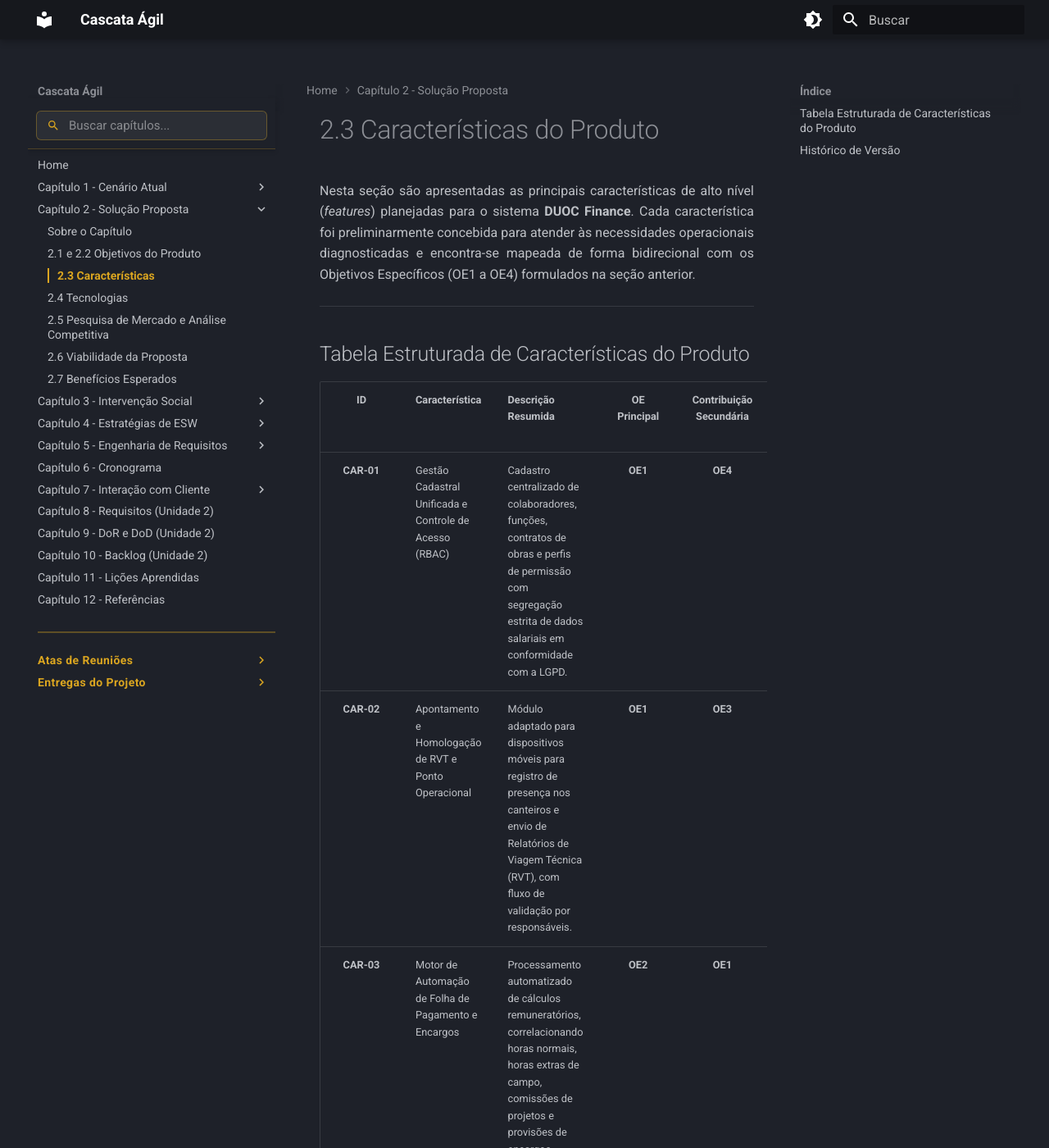
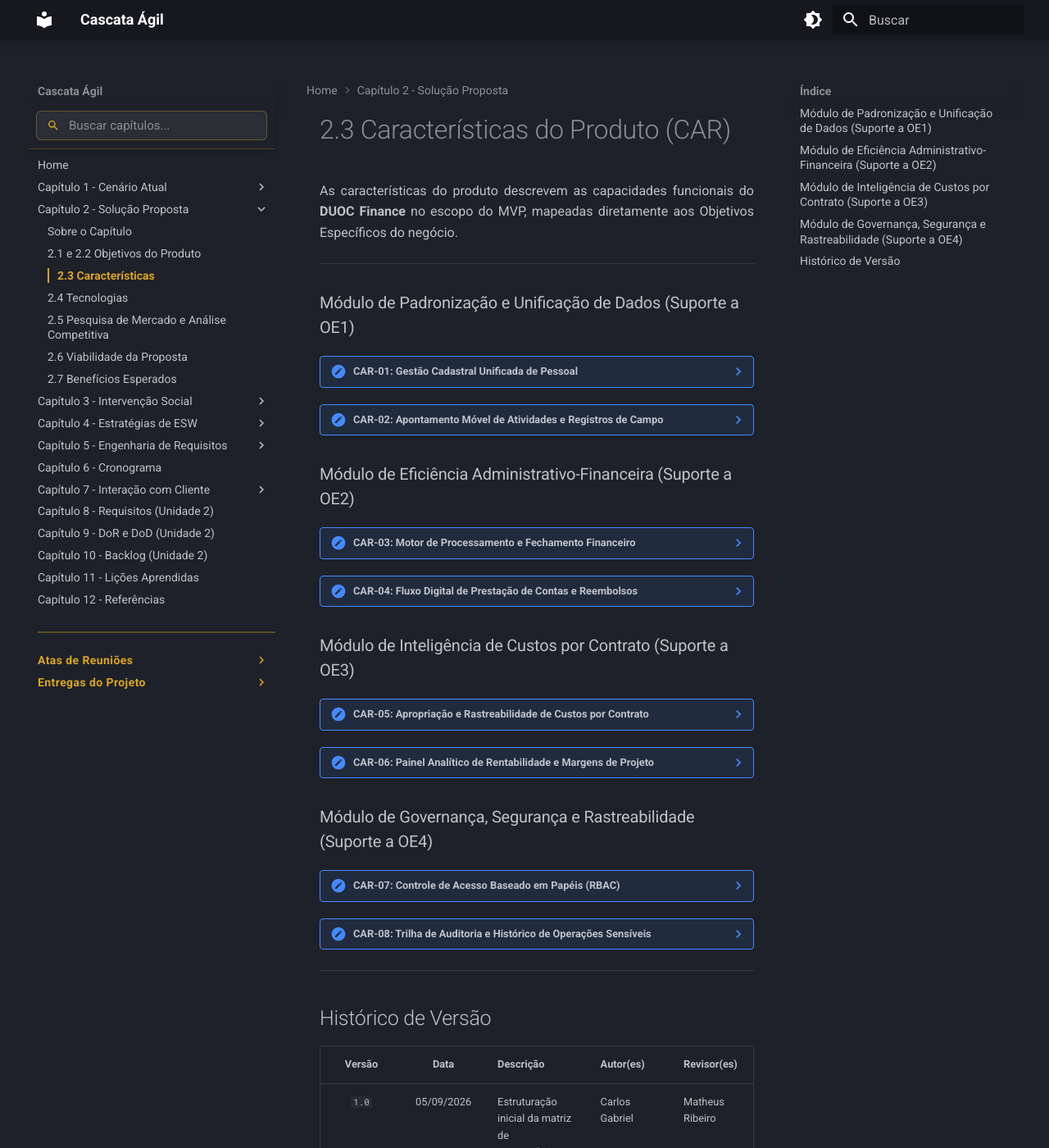
Before and after one commit to mdsreq-fga-unb/REQ-2026.2-T01-DUOC-Finance, an MkDocs documentation site: the page built from docs/visao-produto/capitulo-2/2.3-caracteristicas.md, in a window 1280 px wide and 1400 px high. Shown: the whole window at 82% size. Built offline with MkDocs 1.6.1 and Material for MkDocs 9.7.7, drawn with Linux system fonts in a browser that asks for light colours; some of the changed text lies outside the part shown.

Commit message:
docs(visao-produto): refatorar objetivos, caracteristicas e chips de tecnologias
- Purifica Objetivo Geral e Objetivos Específicos sob a Pirâmide de Abstração
- Converte Características da Solução (CAR-01 a CAR-08) em cards limpos vinculados ao MVP
- Posiciona tags de linguagens e tecnologias abaixo dos títulos em div dedicada
- Atualiza sumário e histórico do Capítulo 2

```diff
--- a/docs/visao-produto/capitulo-2/2.3-caracteristicas.md
+++ b/docs/visao-produto/capitulo-2/2.3-caracteristicas.md
@@ -1,17 +1,80 @@
-# 2.3 Características do Produto
+# 2.3 Características do Produto (CAR)
 
-Nesta seção são apresentadas as principais características de alto nível (*features*) planejadas para o sistema **DUOC Finance**. Cada característica foi preliminarmente concebida para atender às necessidades operacionais diagnosticadas e encontra-se mapeada de forma bidirecional com os Objetivos Específicos (OE1 a OE4) formulados na seção anterior.
+As características do produto descrevem as capacidades funcionais do **DUOC Finance** no escopo do MVP, mapeadas diretamente aos Objetivos Específicos do negócio.
 
 ---
 
-## Tabela Estruturada de Características do Produto
+### Módulo de Padronização e Unificação de Dados (Suporte a OE1)
 
-| ID | Característica | Descrição Resumida | OE Principal | Contribuição Secundária | Valor de Negócio Principal |
-| :---: | :--- | :--- | :---: | :---: | :--- |
-| **CAR-01** | Gestão Cadastral Unificada e Controle de Acesso (RBAC) | Cadastro centralizado de colaboradores, funções, contratos de obras e perfis de permissão com segregação estrita de dados salariais em conformidade com a LGPD. | **OE1** | **OE4** | Elimina duplicidades cadastrais em planilhas dispersas e protege dados sensíveis da equipe contra acessos indevidos. |
-| **CAR-02** | Apontamento e Homologação de RVT e Ponto Operacional | Módulo adaptado para dispositivos móveis para registro de presença nos canteiros e envio de Relatórios de Viagem Técnica (RVT), com fluxo de validação por responsáveis. | **OE1** | **OE3** | Garante tempestividade e fidedignidade nos registros de campo, eliminando o extravio de informações físicas e atritos no fechamento. |
-| **CAR-03** | Motor de Automação de Folha de Pagamento e Encargos | Processamento automatizado de cálculos remuneratórios, correlacionando horas normais, horas extras de campo, comissões de projetos e provisões de encargos. | **OE2** | **OE1** | Reduz o tempo de conferência da folha de dias para horas, mitigando erros manuais de cálculo e riscos de passivos trabalhistas. |
-| **CAR-04** | Gestão de Reembolsos e Apropriação de Custo por Contrato | Submissão digital de comprovantes de despesas operacionais (quilometragem, alimentação, hospedagem) e apropriação direta do custo de pessoal ao projeto correspondente. | **OE3** | **OE2** | Concede visibilidade imediata sobre a margem de lucro líquida de cada obra, evitando estouros orçamentários silenciosos. |
+<a id="car-01"></a>
+??? note "CAR-01: Gestão Cadastral Unificada de Pessoal"
+
+    * **Valor de Negócio:** Consolida uma base cadastral única e fidedigna para a DUOC, eliminando redundâncias cadastrais, divergências de informações e retrabalho decorrente de planilhas paralelas de RH e financeiro.
+    * **OEs Relacionadas:**
+        * **OE Principal:** [OE1: Padronizar e Unificar os Dados](2.1-2.2-objetivos.md#oe1-padronizar-e-unificar-os-dados)
+        * **Contribuição Secundária:** [OE2: Aumentar a Eficiência Administrativo-Financeira](2.1-2.2-objetivos.md#oe2-aumentar-a-eficiencia-administrativo-financeira)
+
+<a id="car-02"></a>
+??? note "CAR-02: Apontamento Móvel de Atividades e Registros de Campo"
+
+    * **Valor de Negócio:** Padroniza e agiliza a captação de dados diretamente no canteiro de obras e em viagens técnicas, erradicando a perda de anotações físicas em papel e mensagens dispersas no WhatsApp.
+    * **OEs Relacionadas:**
+        * **OE Principal:** [OE1: Padronizar e Unificar os Dados](2.1-2.2-objetivos.md#oe1-padronizar-e-unificar-os-dados)
+        * **Contribuição Secundária:** [OE3: Transparecer as informações sobre os Custos por Contrato](2.1-2.2-objetivos.md#oe3-transparecer-as-informacoes-sobre-os-custos-por-contrato)
+
+### Módulo de Eficiência Administrativo-Financeira (Suporte a OE2)
+
+<a id="car-03"></a>
+??? note "CAR-03: Motor de Processamento e Fechamento Financeiro"
+
+    * **Valor de Negócio:** Reduz o ciclo de fechamento financeiro mensal de dias para poucas horas de conferência supervisionada, mitigando riscos de falhas aritméticas em fórmulas manuais e atrasos no repasse a colaboradores e parceiros.
+    * **OEs Relacionadas:**
+        * **OE Principal:** [OE2: Aumentar a Eficiência Administrativo-Financeira](2.1-2.2-objetivos.md#oe2-aumentar-a-eficiencia-administrativo-financeira)
+        * **Contribuição Secundária:** [OE1: Padronizar e Unificar os Dados](2.1-2.2-objetivos.md#oe1-padronizar-e-unificar-os-dados)
+
+<a id="car-04"></a>
+??? note "CAR-04: Fluxo Digital de Prestação de Contas e Reembolsos"
+
+    * **Valor de Negócio:** Confere celeridade e transparência ao fluxo de reembolsos operacionais, eliminando atritos com a equipe técnica, despesas sem comprovação e o extravio de cupons fiscais físicos.
+    * **OEs Relacionadas:**
+        * **OE Principal:** [OE2: Aumentar a Eficiência Administrativo-Financeira](2.1-2.2-objetivos.md#oe2-aumentar-a-eficiencia-administrativo-financeira)
+        * **Contribuição Secundária:** [OE3: Transparecer as informações sobre os Custos por Contrato](2.1-2.2-objetivos.md#oe3-transparecer-as-informacoes-sobre-os-custos-por-contrato)
+
+### Módulo de Inteligência de Custos por Contrato (Suporte a OE3)
+
+<a id="car-05"></a>
+??? note "CAR-05: Apropriação e Rastreabilidade de Custos por Contrato"
+
+    * **Valor de Negócio:** Elimina o rateio manual e arbitrário de custos, proporcionando rastreabilidade contábil exata de quanto cada projeto despendeu em mão de obra e despesas de campo diretas.
+    * **OEs Relacionadas:**
+        * **OE Principal:** [OE3: Transparecer as informações sobre os Custos por Contrato](2.1-2.2-objetivos.md#oe3-transparecer-as-informacoes-sobre-os-custos-por-contrato)
+        * **Contribuição Secundária:** [OE1: Padronizar e Unificar os Dados](2.1-2.2-objetivos.md#oe1-padronizar-e-unificar-os-dados)
+
+<a id="car-06"></a>
+??? note "CAR-06: Painel Analítico de Rentabilidade e Margens de Projeto"
+
+    * **Valor de Negócio:** Empodera os sócios e a diretoria com visibilidade executiva em tempo real sobre o lucro real de cada contrato, prevenindo estouros de orçamento e embasando a precificação de propostas futuras.
+    * **OEs Relacionadas:**
+        * **OE Principal:** [OE3: Transparecer as informações sobre os Custos por Contrato](2.1-2.2-objetivos.md#oe3-transparecer-as-informacoes-sobre-os-custos-por-contrato)
+        * **Contribuição Secundária:** [OE2: Aumentar a Eficiência Administrativo-Financeira](2.1-2.2-objetivos.md#oe2-aumentar-a-eficiencia-administrativo-financeira)
+
+### Módulo de Governança, Segurança e Rastreabilidade (Suporte a OE4)
+
+<a id="car-07"></a>
+??? note "CAR-07: Controle de Acesso Baseado em Papéis (RBAC)"
+
+    * **Valor de Negócio:** Assegura a confidencialidade de dados financeiros e salariais estratégicos, resguardando a privacidade da equipe, fortalecendo a governança e blindando a organização contra acessos não autorizados.
+    * **OEs Relacionadas:**
+        * **OE Principal:** [OE4: Garantir Segurança e Governança de Dados](2.1-2.2-objetivos.md#oe4-garantir-seguranca-e-governanca-de-dados)
+        * **Contribuição Secundária:** [OE1: Padronizar e Unificar os Dados](2.1-2.2-objetivos.md#oe1-padronizar-e-unificar-os-dados)
+
+<a id="car-08"></a>
+??? note "CAR-08: Trilha de Auditoria e Histórico de Operações Sensíveis"
+
+    * **Valor de Negócio:** Garante governança corporativa, conformidade e transparência organizacional contínua, assegurando que todas as ações financeiras e cadastrais relevantes possuam autoria e carimbo temporal inequívocos.
+    * **OEs Relacionadas:**
+        * **OE Principal:** [OE4: Garantir Segurança e Governança de Dados](2.1-2.2-objetivos.md#oe4-garantir-seguranca-e-governanca-de-dados)
+        * **Contribuição Secundária:** [OE2: Aumentar a Eficiência Administrativo-Financeira](2.1-2.2-objetivos.md#oe2-aumentar-a-eficiencia-administrativo-financeira)
 
 ---
 
@@ -21,3 +84,5 @@ Nesta seção são apresentadas as principais características de alto nível (*
 | :---: | :---: | :--- | :--- | :--- |
 | `1.0` | 05/09/2026 | Estruturação inicial da matriz de características | Carlos Gabriel | Matheus Ribeiro |
 | `1.1` | 07/09/2026 | Detalhamento formal das características CAR-01 a CAR-04 e alinhamento com OEs | Carlos Gabriel | Matheus Ribeiro |
+| `1.2` | 08/09/2026 | Expansão de 4 para 8 características modulares garantindo 2+ CARs por OE e purificação do nível de abstração | Matheus Ribeiro Szervinsk | Equipe DUOC Finance |
+| `1.3` | 08/09/2026 | Simplificação dos cards: foco estrito em ID, Nome, Valor de Negócio e OEs Relacionadas | Matheus Ribeiro Szervinsk | Equipe DUOC Finance |
```
Also changed, not shown: docs/visao-produto/capitulo-2/2.1-2.2-objetivos.md (+28 -26 lines), docs/visao-produto/capitulo-2/2.4-tecnologias.md (+40 -6 lines), docs/visao-produto/capitulo-2/index.md (+4 -3 lines).
